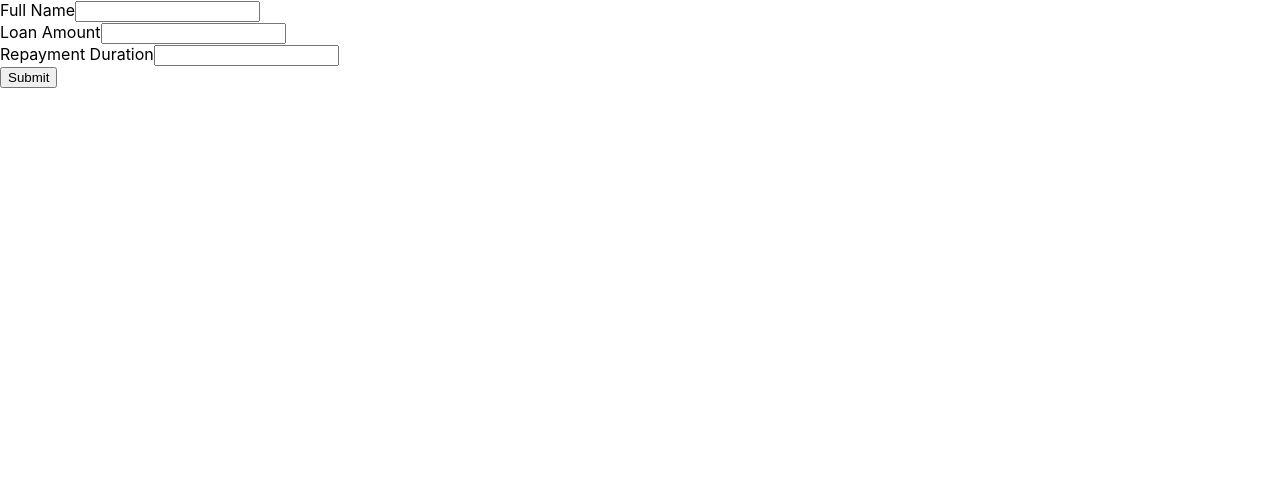
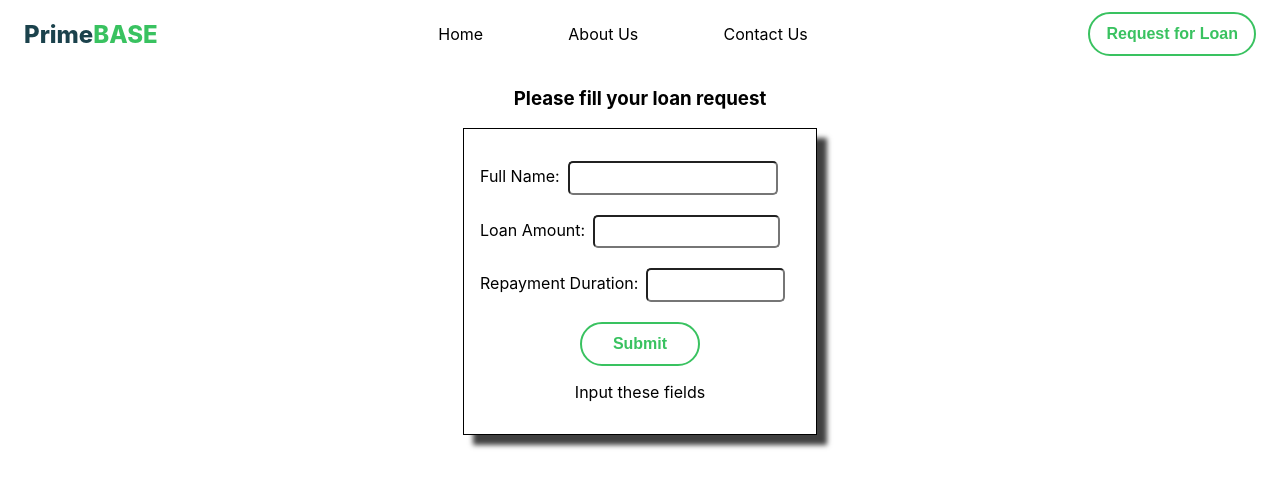
Before and after one commit to Bolurx07/PrimeBase, a React (Create React App) app: page /Request in a window 1280 px wide. Shown: the top 488 px of the page. Built offline with nearby package versions, Linux system fonts and the light colour scheme.

Commit message:
Done with the home and request page

```diff
--- a/package.json
+++ b/package.json
@@ -11,6 +11,7 @@
     "react": "^18.2.0",
     "react-dom": "^18.2.0",
     "react-router": "^6.14.2",
+    "react-router-dom": "^6.14.2",
     "react-scripts": "5.0.1",
     "web-vitals": "^2.1.4"
   },
--- a/src/App.js
+++ b/src/App.js
@@ -7,10 +7,13 @@ import Navbar from './Components/Navbar/Navbar';
 
 function App() {
   return (
-    <Routes>
-      <Route path='/' element={<Homepage />}/>
-      <Route path='Request' element={<Request />}/>
-    </Routes>
+    <>
+      <Navbar />
+      <Routes>
+        <Route path='/' element={<Homepage />}/>
+        <Route path='Request' element={<Request />}/>
+      </Routes>
+    </>
   );
 }
 
--- a/src/Components/Navbar/Navbar.css
+++ b/src/Components/Navbar/Navbar.css
@@ -13,6 +13,11 @@
     cursor: pointer;
 }
 
+.myNav a{
+    text-decoration:  none;
+
+}
+
 .mininav{
     display: flex;
     align-items: center;
@@ -20,6 +25,10 @@
     width: 30%;
     transition: 3s;
 
+}
+
+.mininav a{
+    color: black;
 }
 
 .mininav p{
@@ -56,6 +65,14 @@
 .loanButton:hover{
     color: black;
     border: 2px solid black;
+}
 
+@media screen and (max-width: 700px) {
+    .mininav{
+        display: none;
+    }
+}
+
+@media screen and (max-width: 400px) {
 
 }
--- a/src/Components/Navbar/Navbar.jsx
+++ b/src/Components/Navbar/Navbar.jsx
@@ -1,19 +1,22 @@
 import React from 'react';
 import './Navbar.css';
+import { Link } from 'react-router-dom';
 
 const Navbar = () => {
   return (
     <nav className='myNav'>
-        <div className='primebase'>
-            <span className='prime'>Prime</span>
-            <span className='base'>BASE</span>
-        </div>
+        <Link to="/">
+            <div className='primebase'>
+                <span className='prime'>Prime</span>
+                <span className='base'>BASE</span>
+            </div>
+        </Link>
         <div className='mininav'>
-            <p>Home</p>
+           <Link to="/"><p className='home'>Home</p></Link>
             <p>About Us</p>
             <p>Contact Us</p>
         </div>
-        <button className='loanButton'>Request for Loan</button>
+        <Link to="/Request"><button className='loanButton'>Request for Loan</button></Link>
 
     </nav>
   )
--- a/src/Pages/Homepage/Homepage.css
+++ b/src/Pages/Homepage/Homepage.css
@@ -1,3 +1,6 @@
+.homepage{
+    margin-top: 3rem;
+}
 .mainPage{
     display: flex;
     justify-content: space-around;
--- a/src/Pages/Homepage/Homepage.jsx
+++ b/src/Pages/Homepage/Homepage.jsx
@@ -29,9 +29,8 @@ const Homepage = () => {
     // }, []);
 
   return (
-    <div>
-        <Navbar />
-
+    <div className='homepage'>
+        {/* <Navbar /> */}
         <div className='mainPage'>
             <div className='textpage'>
                 <h2>Quick and Easy Loans for Your Financial Needs.</h2>
--- a/src/Pages/Request/Request.css
+++ b/src/Pages/Request/Request.css
@@ -0,0 +1,77 @@
+.formDiv{
+    width: 20rem;
+    margin: 1rem auto;
+    padding: 2rem 1rem;
+    border: 1px solid black;
+    box-shadow: 10px 10px 5px 0px rgba(0,0,0,0.75);
+    -webkit-box-shadow: 10px 10px 5px 0px rgba(0,0,0,0.75);
+    -moz-box-shadow: 10px 10px 5px 0px rgba(0,0,0,0.75);;
+}
+
+.formHead{
+    text-align: center;
+}
+
+.formDiv input{
+    border-radius: 5px;
+    margin-left: 0.5rem;
+    padding: 0.45rem;
+
+}
+
+#name{
+    width: 12rem;
+}
+
+#loan{
+    width: 10.5rem;
+}
+
+#duration{
+    width: 7.5rem;
+
+}
+
+.formDiv button{
+    display: block;
+    padding: 0.7rem 1rem;
+    font-weight: 600;
+    background-color: white;
+    font-size: 1rem;
+    color: #39c260;
+    border: 2px solid #39c260;
+    border-radius: 50px;
+    cursor: pointer;
+    width: 7.5rem;
+    margin: 0 auto;
+}
+
+.formDiv button:hover{
+    color: black;
+    border: 2px solid black;
+}
+
+.err{
+    display: block;
+    text-align: center;
+    margin: 1rem auto 0 auto;
+}
+
+@media screen and (max-width: 400px) {
+    .formDiv{
+        width: 15rem;
+    }
+
+    #name{
+        width: 8rem;
+    }
+
+    #loan{
+        width: 6.5rem;
+    }
+
+    #duration{
+        width: 3.5rem;
+
+    }
+}
--- a/src/Pages/Request/Request.jsx
+++ b/src/Pages/Request/Request.jsx
@@ -6,9 +6,9 @@ import axios from 'axios';
 
 const Request = () => {
 
-    // const [loanRequest, setLoanRequest] = useState({
+    const [loanRequest, setLoanRequest] = useState({
 
-    // })
+    })
 
 
 
@@ -40,23 +40,31 @@ const Request = () => {
         }
 
         axios.post('https://okigwecreations.online/api/', values, config)
-        .then(response => console.log(response))
+        .then((response) => {
+            const myRes = response;
+            setLoanRequest(myRes);}
+        )
         .catch(err => console.log(err))
     }
 
   return (
     <div>
-        <form onSubmit={handleSubmit} >
-            <label htmlFor="">Full Name</label>
-            <input type='text'  name='full_name'></input>
+        <h3 className='formHead'>Please fill your loan request</h3>
+        <form onSubmit={handleSubmit} className='formDiv' >
+            <label htmlFor="full_name">Full Name:</label>
+            <input type='text' id='name' name='full_name'></input>
             <br />
-            <label htmlFor="">Loan Amount</label>
-            <input type='text'  name='loan_amount'></input>
             <br />
-            <label htmlFor="">Repayment Duration</label>
-            <input type='text'  name='repayment_duration'></input>
+            <label htmlFor="loan_amount">Loan Amount:</label>
+            <input type='text' id='loan' name='loan_amount'></input>
+            <br />
+            <br />
+            <label htmlFor="repayment_duration">Repayment Duration:</label>
+            <input type='text' id='duration' name='repayment_duration'></input>
+            <br />
             <br />
             <button type='submit'>Submit</button>
+            {loanRequest.statusText === "OK" ? <span className='err'>Form submitted</span> : <span className='err'>Input these fields</span>}
         </form>
     </div>
   )
```
Also changed, not shown: 1 other file (tests, documents, lock files or other folders).
